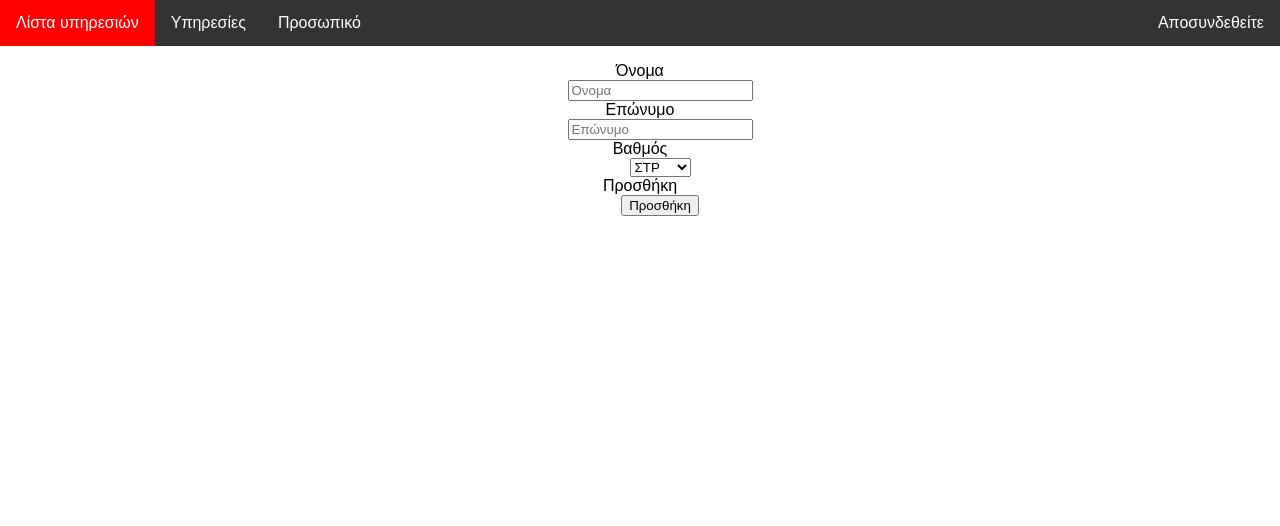
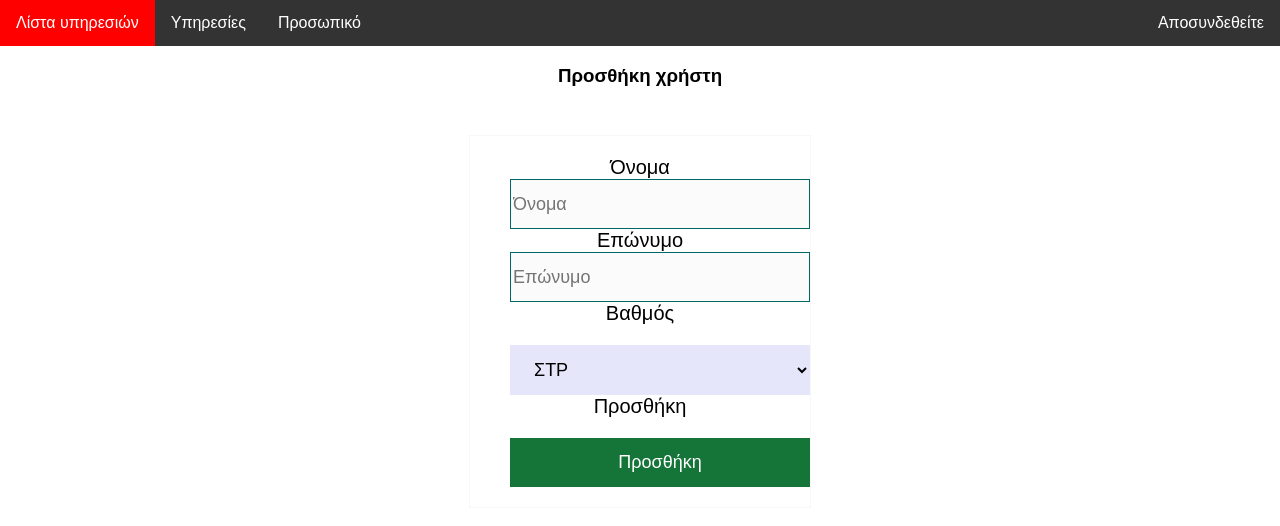
Before and after one commit to knaiskes/duty-schedule, a Flask app: page /register in a window 1280 px wide. Shown: the top 526 px of the page. Run offline with Flask 2, Linux system fonts and the light colour scheme; a user stored in the database is signed in; some libraries are stand-ins or nearby versions.

Commit message:
update div id

```diff
--- a/templates/register.html
+++ b/templates/register.html
@@ -6,7 +6,8 @@ body { text-align: center; }
 
 {% block content %}
 {% from "_formhelpers.html" import render_field %}
-<div id="register-form">
+<h3>Προσθήκη χρήστη</h3>
+<div id="append-form">
     <form method="POST">
         {{ form.hidden_tag() }}
         <dl>
```
